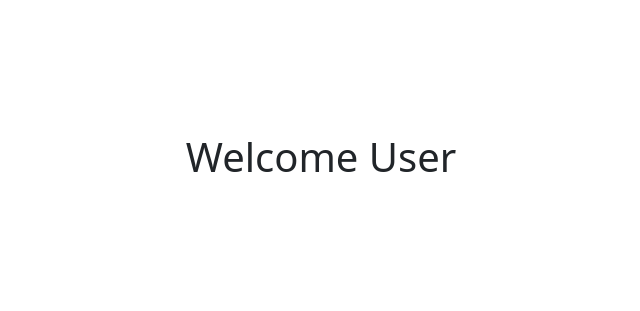
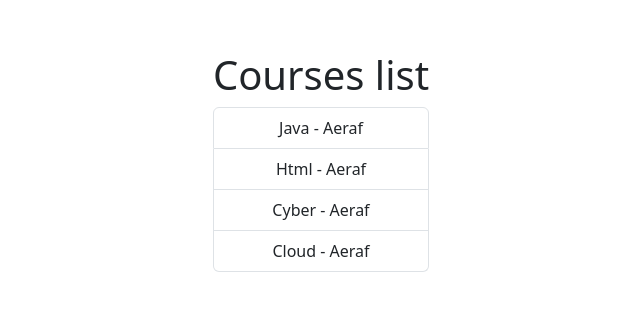
Before and after one commit to ShawoorAyyoob/React, a React (Vite) app: page / in a window 1280 px wide. Shown: the part 239-550 px from the top of the page, without its empty margins (319-959 px from the left). Built offline with nearby package versions, Linux system fonts and the light colour scheme.

Commit message:
New Files

```diff
--- a/src/App.tsx
+++ b/src/App.tsx
@@ -1,14 +1,38 @@
-import { useState } from 'react';
-import './App.css';
-import Message from './Components/Message';
-import Cars from './Components/Cars';
-import CourseList from './Components/CourseList';
-import Products from './Components/Products';
+import { useState } from "react";
+import "./App.css";
+import Message from "./Components/Message";
+import Cars from "./Components/Cars";
+import CourseList from "./Components/CourseList";
+import Products from "./Components/Products";
 import LoginStatus from "./Components/LoginStatus";
+import Fruits from "./Components/fruits";
+import Courses from "./Components/NewCourses";
 function App() {
+  const courses = [
+    {
+      id: 1,
+      Name: "Java",
+      Instructor: 'Aeraf',
+    },
+    {
+      id: 2,
+      Name: "Html",
+      Instructor: 'Aeraf',
+    },
+    {
+      id: 3,
+      Name: "Cyber",
+      Instructor: 'Aeraf',
+    },
+    {
+      id: 4,
+      Name: "Cloud",
+      Instructor: 'Aeraf',
+    },
+  ];
   return (
     <div>
-      <LoginStatus />
+      <Courses list={courses} title="Courses list" />
     </div>
   );
 }
--- /dev/null
+++ b/src/Components/NewCourses.tsx
@@ -0,0 +1,22 @@
+interface Course{
+   id: number;
+   Name: string;
+   Instructor: string;
+}
+interface Props{
+    list : Course[];
+    title : string;
+}
+function Courses(props:Props){
+    return (
+        <div>
+          <h1>{props.title}</h1>
+          <ul className="list-group">
+            {props.list.map((course) => (
+              <li className="list-group-item">{course.Name} - {course.Instructor}</li>
+            ))}
+          </ul>
+        </div>
+      );
+    }
+    export default Courses;
--- a/src/Components/Products.css
+++ b/src/Components/Products.css
@@ -1,3 +1,7 @@
+h1{
+font-family: 'Franklin Gothic Medium', 'Arial Narrow', Arial, sans-serif;
+font-size: 2.5rem;
+}
 .card {
     border: none;
     border-radius: 10px;
--- a/src/Components/Products.tsx
+++ b/src/Components/Products.tsx
@@ -262,7 +262,7 @@ function Products() {
   ];
   return (
     <div>
-      <h1 className="text-primary">Shawoor Catalogue</h1>
+      <h1 className="text-danger">Shawoor Catalogue</h1>
       <div className="row row-cols-1 row-cols-md-3 g-4">
         {products.map((product) => (
           <div className="col">
--- /dev/null
+++ b/src/Components/fruits.css
@@ -0,0 +1,25 @@
+.list-group {
+    padding: 0;
+    margin: 0;
+    list-style: none;
+  }
+
+  .list-group-item {
+    padding: 10px 20px;
+    margin: 5px 0;
+    background-color: #f8f9fa;
+    border: 1px solid #dee2e6;
+    border-radius: 5px;
+    transition: background-color 0.3s, transform 0.3s;
+    cursor: pointer;
+  }
+
+  .list-group-item:hover {
+    background-color: #9ecaf5;
+    transform: translateY(-5px);
+  }
+
+  .list-group-item:active {
+    background-color: #ced4da;
+    transform: translateY(0);
+  }
--- /dev/null
+++ b/src/Components/fruits.tsx
@@ -0,0 +1,20 @@
+import './fruits.css';
+
+interface Props{
+item : string[];
+title: string;
+}
+function Fruits(props:Props) {
+
+  return (
+    <div>
+      <h1>Fruit Section</h1>
+      <ul className="list-group">
+        {props.item.map((fruit) => (
+          <li className="list-group-item">{fruit}</li>
+        ))}
+      </ul>
+    </div>
+  );
+}
+export default Fruits;
```
